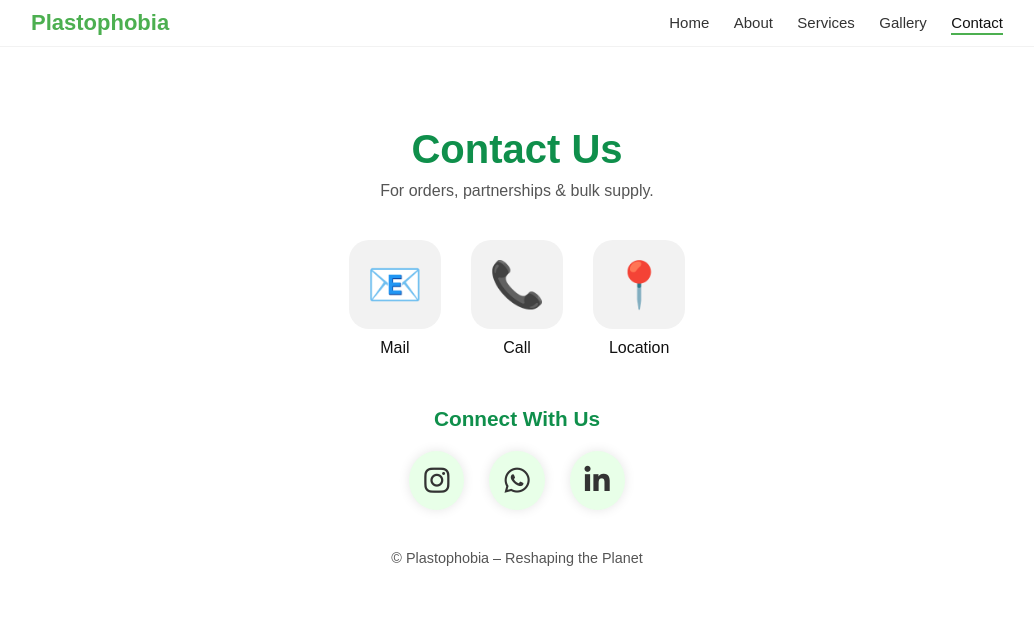
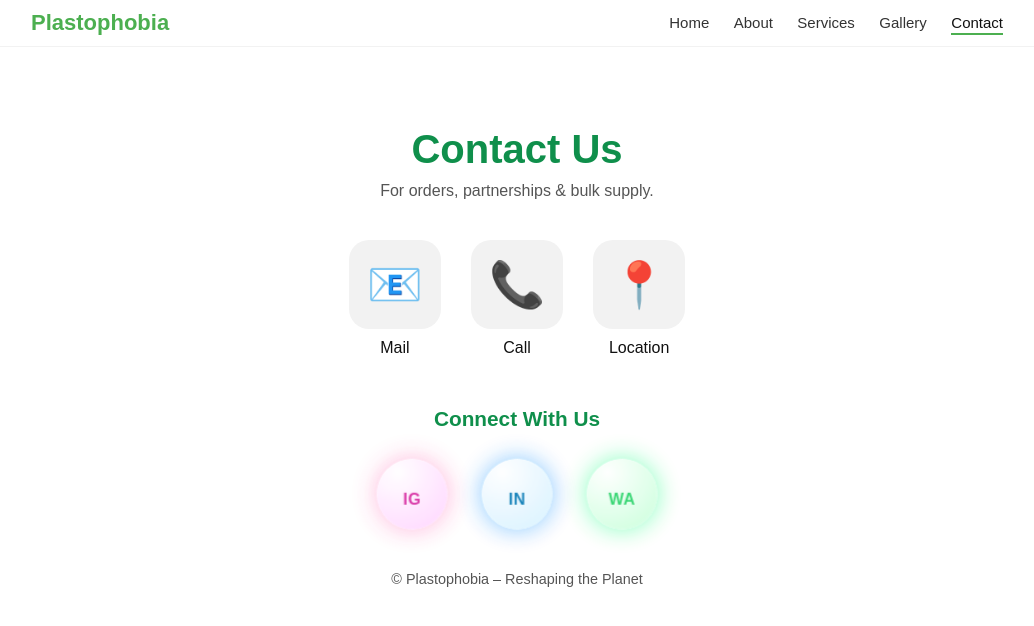
Before and after one commit to tansari61869-tn/plastophobia, a plain HTML site: page contact.html in a window 1280 px wide. Shown: the whole page, without its empty margins (123-1157 px from the left). Drawn offline with Linux system fonts and the light colour scheme.

```diff
--- a/contact.html
+++ b/contact.html
@@ -76,23 +76,33 @@
       <!-- Social icons row -->
       <h3 class="connect-title">Connect With Us</h3>
 
-      <div class="social-icons">
-        <a href="https://www.instagram.com/the_ashthetic_?igsh=Njh2eWJoODQ3dmFp"
-           class="social" target="_blank" rel="noopener">
-          <i class="fa-brands fa-instagram"></i>
-        </a>
+      <div class="connect-wrapper">
 
-        <a href="https://wa.me/918870515082"
-           class="social" target="_blank" rel="noopener">
-          <i class="fa-brands fa-whatsapp"></i>
-        </a>
+  <!-- Instagram -->
+  <a href="https://instagram.com/yourprofile"
+     target="_blank"
+     class="connect-dot ig"
+     aria-label="Instagram">
+    <span>IG</span>
+  </a>
 
-        <a href="https://www.linkedin.com/in/abdul-ashiq/"
-           class="social" target="_blank" rel="noopener">
-          <i class="fa-brands fa-linkedin-in"></i>
-        </a>
-      </div>
+  <!-- LinkedIn -->
+  <a href="https://linkedin.com/in/yourprofile"
+     target="_blank"
+     class="connect-dot li"
+     aria-label="LinkedIn">
+    <span>IN</span>
+  </a>
 
+  <!-- WhatsApp -->
+  <a href="https://wa.me/918870515082"
+     target="_blank"
+     class="connect-dot wa"
+     aria-label="WhatsApp">
+    <span>WA</span>
+  </a>
+
+</div>
       <p class="footer-copy">© Plastophobia – Reshaping the Planet</p>
     </section>
   </main>
--- a/style.css
+++ b/style.css
@@ -469,6 +469,105 @@ body {
   font-size: 18px;
   transition: 0.3s ease;
 }
+/* CONNECT WITH US – animated social dots */
+
+.connect-wrapper {
+  margin: 30px 0 10px;
+  display: flex;
+  justify-content: center;
+  gap: 35px;
+}
+
+.connect-dot {
+  width: 70px;
+  height: 70px;
+  border-radius: 999px;
+  background: radial-gradient(circle at 30% 20%, #ffffff, #c6ffd9);
+  box-shadow: 0 0 25px rgba(0, 255, 120, 0.55);
+  display: flex;
+  align-items: center;
+  justify-content: center;
+  text-decoration: none;
+  color: #0a8a3d;
+  font-weight: 600;
+  letter-spacing: 0.5px;
+  text-transform: uppercase;
+  font-size: 15px;
+  position: relative;
+  overflow: hidden;
+  animation: float-bob 3s ease-in-out infinite alternate,
+             soft-glow 2.8s ease-in-out infinite alternate;
+  transition: transform 0.3s ease, box-shadow 0.3s ease;
+}
+
+/* subtle inner shine */
+.connect-dot::before {
+  content: "";
+  position: absolute;
+  width: 140%;
+  height: 140%;
+  background: radial-gradient(circle at 0 0, rgba(255,255,255,0.65), transparent 60%);
+  opacity: 0.6;
+  transform: translate(-15%, -15%);
+}
+
+/* brand-ish tint variations */
+.connect-dot.ig {
+  background: radial-gradient(circle at 30% 20%, #ffffff, #ffd2ff);
+  box-shadow: 0 0 25px rgba(255, 105, 180, 0.55);
+}
+
+.connect-dot.li {
+  background: radial-gradient(circle at 30% 20%, #ffffff, #d4f1ff);
+  box-shadow: 0 0 25px rgba(0, 140, 255, 0.55);
+}
+
+.connect-dot.wa {
+  background: radial-gradient(circle at 30% 20%, #ffffff, #c6ffd9);
+  box-shadow: 0 0 25px rgba(0, 255, 120, 0.55);
+}
+
+/* hover love */
+.connect-dot:hover {
+  transform: translateY(-6px) scale(1.05);
+  box-shadow: 0 0 40px rgba(0, 180, 90, 0.75);
+}
+
+/* float animation */
+@keyframes float-bob {
+  0% {
+    transform: translateY(0) scale(1);
+  }
+  100% {
+    transform: translateY(-8px) scale(1.03);
+  }
+}
+
+/* breathing glow */
+@keyframes soft-glow {
+  0% {
+    opacity: 0.9;
+    filter: blur(0px);
+  }
+  100% {
+    opacity: 1;
+    filter: blur(0.3px);
+  }
+}
+
+/* mobile tweak */
+@media (max-width: 600px) {
+  .connect-wrapper {
+    gap: 22px;
+  }
+
+  .connect-dot {
+    width: 60px;
+    height: 60px;
+    font-size: 13px;
+  }
+}
+
 
 .icon {
   font-size: 45px;
```
Also changed, not shown: index.html (+0 -1 lines).
